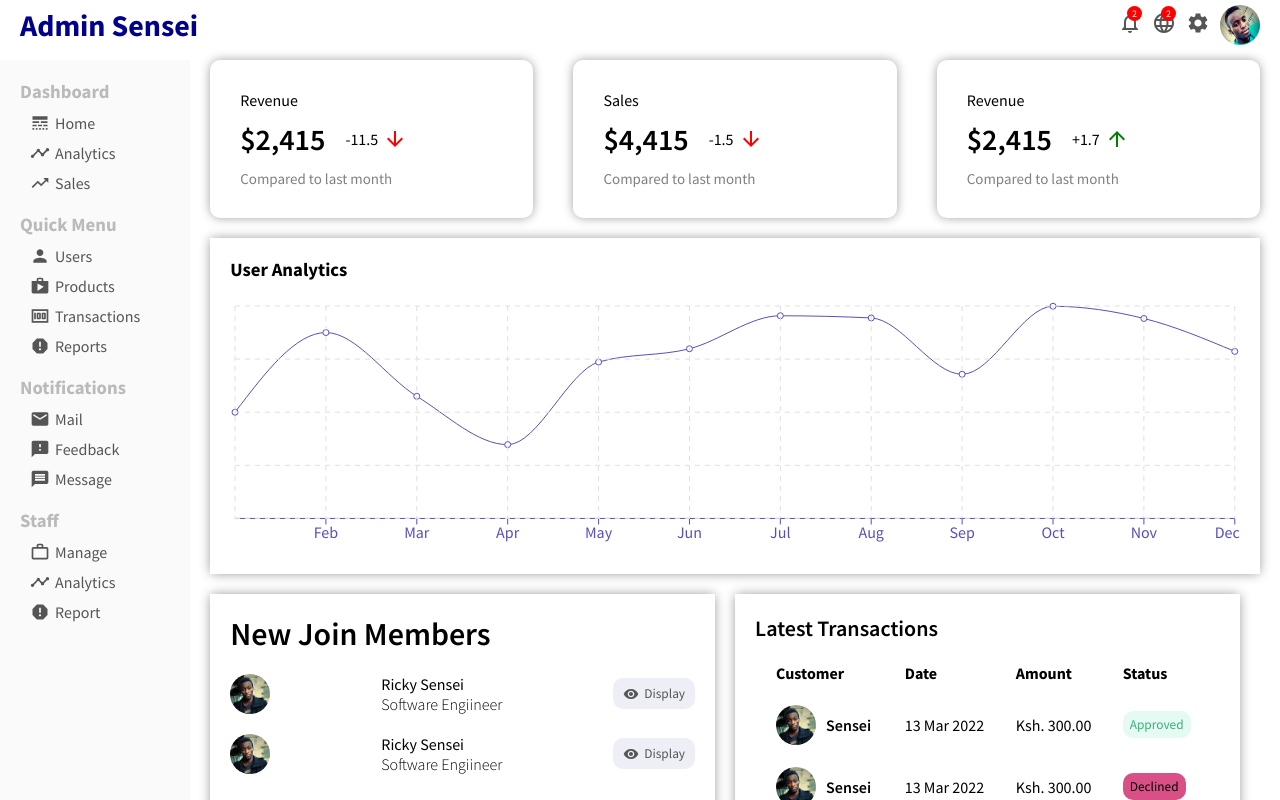
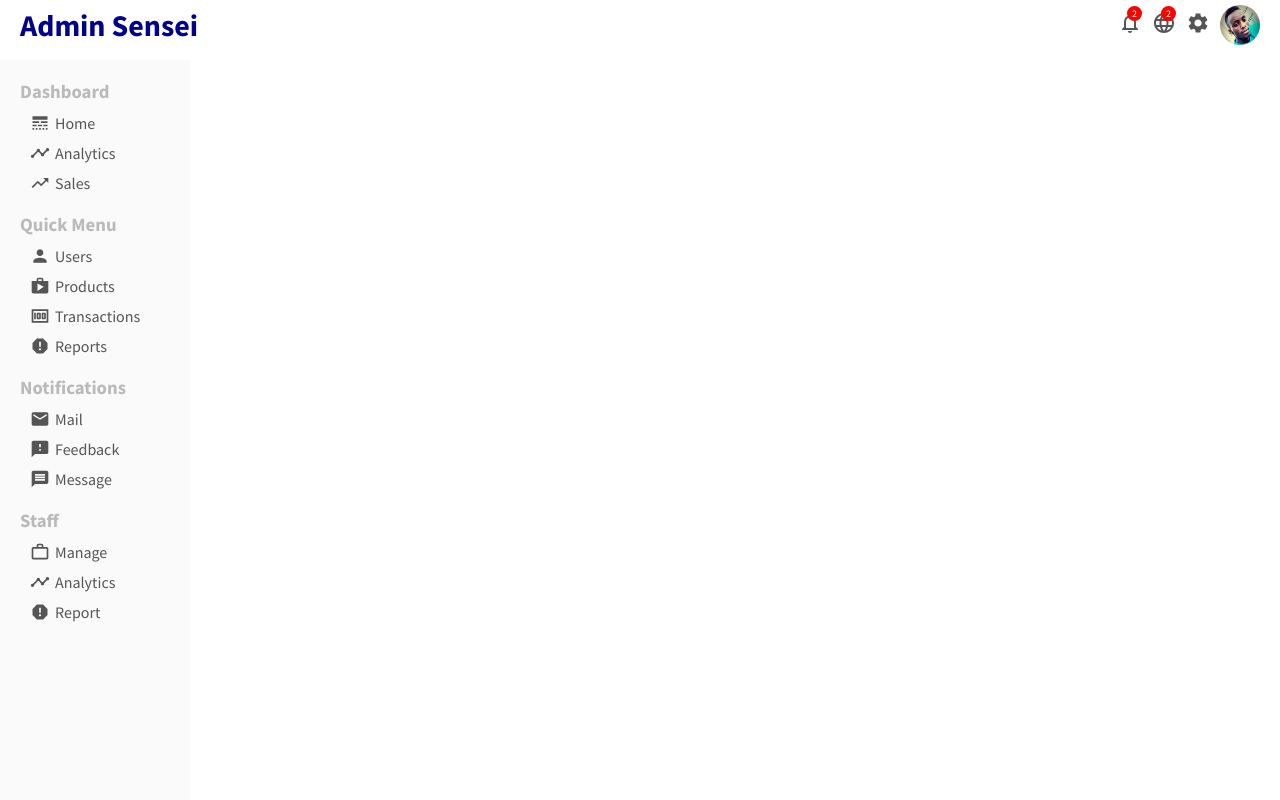
Before and after one commit to R1CKYS3NS31/sensei_admin_app, a React (Create React App) app: page /users in a window 1280 px wide. Shown: the top 800 px of the page. Built offline with nearby package versions, Linux system fonts and the light colour scheme.

Commit message:
users commit

```diff
--- a/src/App.jsx
+++ b/src/App.jsx
@@ -4,6 +4,7 @@ import Home from './components/views/pages/home/Home';
 import SideBar from './components/views/sidebar/SideBar';
 import Topbar from './components/views/topbar/Topbar';
 import {BrowserRouter as Router,Switch,Route} from 'react-router-dom';
+import UserList from './components/views/pages/userList/UserList';
 
 
 function App() {
@@ -13,7 +14,13 @@ function App() {
       <div className="container">
         <SideBar/>
         <Switch>
-           <Home/>
+          <Route path={"/"} exact>
+            <Home/>
+          </Route>
+          <Route path={"users"}>
+            <UserList/>
+          </Route>
+
         </Switch>
 
       </div>
```
